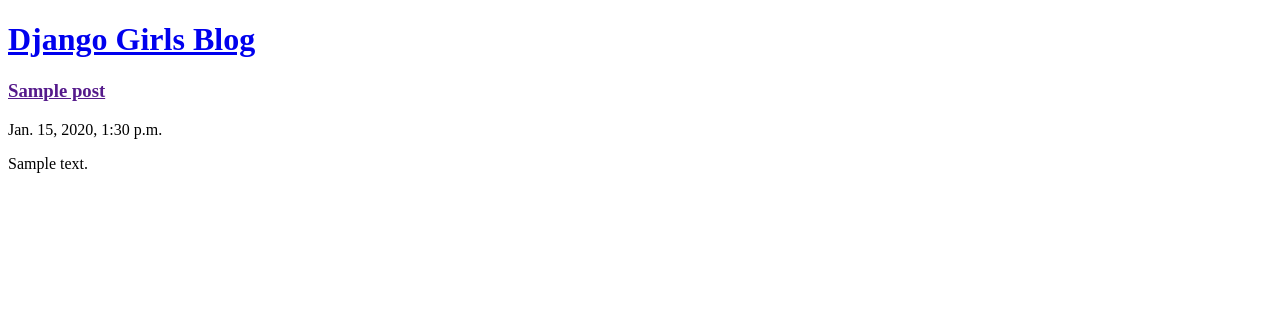
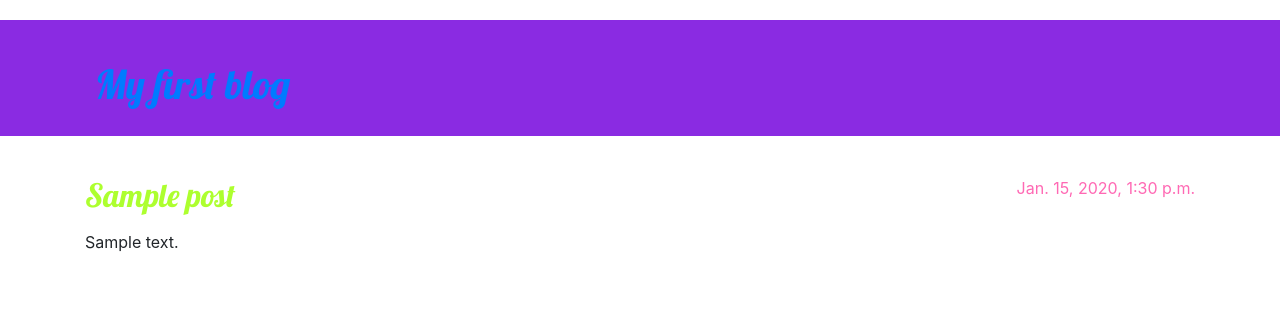
Before and after one commit to Arman-Kesha/my-first-blog, a Django app: page / in a window 1280 px wide. Shown: the top 323 px of the page. Run offline with Django 3.2, Linux system fonts and the light colour scheme; tables that the repository leaves empty hold one stand-in row (values such as "Sample post").

Commit message:
added view and template for detailed blog post and css for the site

```diff
--- /dev/null
+++ b/blog/static/css/blog.css
@@ -0,0 +1,70 @@
+.page-header {
+	background-color: blueviolet;
+	margin-top: 20px;
+	margin-bottom: 40px;
+	padding: 40px 20px 20px 40px;
+}
+
+.page-header h1,
+.page-header h1 a,
+.page-header h1 a: visited,
+.pade-header h1 a: active{
+	color: #ffffff;
+	font-size: 36pt;
+	text-decoration: none;
+}
+h1,h2,h3,h4 {
+	font-family: 'Lobster',cursive;
+}
+
+.date {
+    color: hotpink;
+}
+
+.save {
+    float: right;
+}
+
+.post-form textarea,
+.post-form input {
+    width: 100%;
+}
+
+.top-menu,
+.top-menu:hover,
+.top-menu:visited {
+    color: #ffffff;
+    float: right;
+    font-size: 26pt;
+    margin-right: 20px;
+}
+
+.post {
+    margin-bottom: 70px;
+}
+
+.post h2 a,
+.post h2 a:visited {
+    color: greenyellow;
+}
+
+.post > .date,
+.post > .actions {
+    float: right;
+}
+
+
+
+.btn-default,
+.btn
+
+-default:visited {
+    color: #C25100;
+    background: none;
+    border-color: #C25100;
+}
+
+.btn-default:hover {
+    color: #FFFFFF;
+    background-color: #C25100;
+}
--- /dev/null
+++ b/blog/templates/blog/base.html
@@ -0,0 +1,28 @@
+{%load static%}
+<!DOCTYPE html>
+<html>
+    <head>
+        <title>My first blog</title>
+        <link rel="stylesheet" href="https://cdn.jsdelivr.net/npm/bootstrap@4.5.3/dist/css/bootstrap.min.css" integrity="sha384-TX8t27EcRE3e/ihU7zmQxVncDAy5uIKz4rEkgIXeMed4M0jlfIDPvg6uqKI2xXr2" crossorigin="anonymous">
+        <link href="//fonts.googleapis.com/css?family=Lobster&subset=latin,latin-ext" rel="stylesheet" type="text/css">
+        <link rel="stylesheet" href="{% static 'css/blog.css' %}">
+    </head>
+
+    <body>
+        <header class="page-header">
+            <div class="container">
+                <h1><a href="/">My first blog</a></h1>
+            </div>
+        </header>
+
+        <main class="container">
+            <div class="row">
+                <div class="col">
+                    {% block content %}
+                    {% endblock %}
+                </div>
+            </div>
+        </main>
+    </body>
+
+</html>
--- a/blog/templates/blog/post_list.html
+++ b/blog/templates/blog/post_list.html
@@ -1,22 +1,13 @@
-<!DOCTYPE html>
-<html>
-    <head>
-        <title>Django Girls blog</title>
-    </head>
-    <body>
-        <header>
-            <h1><a href="/">Django Girls Blog</a></h1>
-        </header>
+{% extends 'blog/base.html' %}
 
-        {%for shit in posts%}
-            <article>
-                <h3><a href="">{{shit.title}}</a></h3>
-                <time>{{shit.published_date}}</time>
-                <p>
-                    {{shit.text|linebreaksbr}}
-                </p>
-            </article>
-        {%endfor%}
-
-    </body>
-</html>
+{% block content %}
+    {% for post in posts %}
+        <article class="post">
+                <time class="date">
+                        {{ post.published_date }}
+                </time>
+                <h2><a href="{% url 'post_detail' pk=post.pk %}">{{ post.title }}</a></h2>
+                <p>{{ post.text|linebreaks }}</p>
+        </article>
+    {% endfor %}
+{% endblock %}
--- a/blog/urls.py
+++ b/blog/urls.py
@@ -1,6 +1,8 @@
 from django.urls import path
 from . import views
+from django.conf.urls.static import static
 
 urlpatterns = [
 	path('',views.post_list,name='post_list'),
+	path('post/<int:pk>/', views.post_detail, name='post_detail'),
 ]
--- a/blog/views.py
+++ b/blog/views.py
@@ -1,9 +1,13 @@
-from django.shortcuts import render
+from django.shortcuts import render,get_object_or_404
 from .models import Post
 from django.utils import timezone
 
 # Create your views here.
 
 def post_list(request) :
-	posts=Post.objects.filter(published_date__lte=timezone.now()).order_by('published_date')
+	posts=Post.objects.all().order_by('published_date')
 	return render(request,'blog/post_list.html',{'posts':posts})
+
+def post_detail(request,pk):
+	post=get_object_or_404(Post,pk=pk)
+	return render(request,'blog/post_detail.html',{'post':post})
```
Also changed, not shown: blog/templates/blog/post_detail.html (added, +13 -0 lines), firstsite/settings.py (+5 -3 lines), blog/post_detail.html (added).
